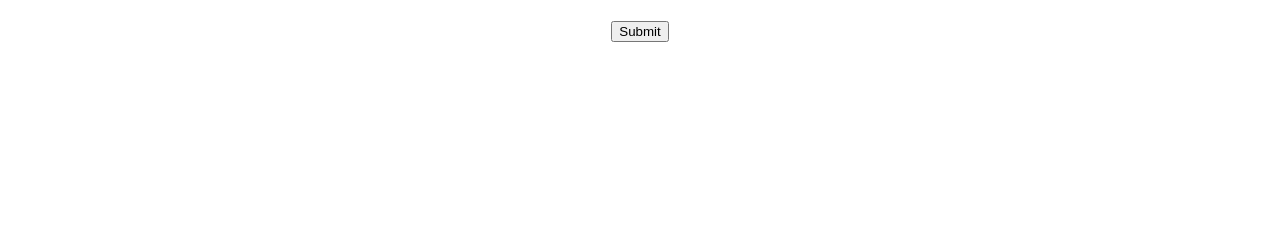
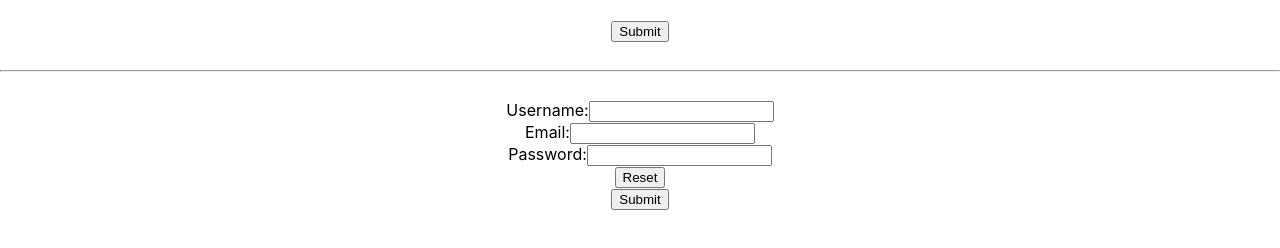
Before and after one commit to sukhpious/web-winter, a React (Create React App) app in the folder class/my-app/: page / in a window 1280 px wide. Shown: the part 212-460 px from the top of the page. Built offline with nearby package versions, Linux system fonts and the light colour scheme.

Commit message:
React Controlled Form

```diff
--- a/class/my-app/src/App.jsx
+++ b/class/my-app/src/App.jsx
@@ -6,6 +6,7 @@ import NameTag from "./components/NameTag";
 import Right from "./components/Right";
 import SplitPane from "./components/SplitPane";
 import HomeworkForm from "./components/HomeworkForm";
+import FormWithInput from "./components/FormWithInput";
 
 function App() {
 	const elementName = <NameTag name="Bob" age={15} />;
@@ -15,6 +16,11 @@ function App() {
 				<SplitPane left={<Left />} right={<Right />} />
 			</Layout>
 			<HomeworkForm />
+			<br />
+
+			<hr />
+			<br />
+			<FormWithInput />
 
 			{/* <div>{elementName}</div> */}
 			{/* <header className="App-header"> */}
--- /dev/null
+++ b/class/my-app/src/components/FormWithInput.jsx
@@ -0,0 +1,75 @@
+import React from "react";
+
+class FormWithInput extends React.Component {
+	constructor(props) {
+		super(props);
+		this.state = {
+			username: "",
+			email: "",
+			password: "",
+		};
+		this.handleSubmit = this.handleSubmit.bind(this);
+		this.resetFormFields = this.resetFormFields.bind(this);
+		this.handleChange = this.handleChange.bind(this);
+	}
+
+	handleSubmit(event) {
+		console.log("the information the user has filled in");
+		event.preventDefault();
+	}
+
+	handleChange(event) {
+		// const {name} = event.target
+		// const target = event.target;
+		// here on an onchange event
+		// taking value from three form fields every time
+		// one with value and two empty
+		// const value = target.value;
+		// const name = target.name;
+		// const email = target.name;
+		// const password = target.name;
+
+		// instead use destructing and get the one where change happen
+		const { name, value } = event.target;
+
+		this.setState({
+			[name]: value,
+			// [email]: value,
+			// [password]: value,
+		});
+	}
+
+	resetFormFields() {
+		this.setState({
+			username: "",
+			email: "",
+			password: "",
+		});
+	}
+	render() {
+		return (
+			<form onSubmit={this.handleSubmit}>
+				<label htmlFor="username">
+					Username:
+					<input type="text" name="username" value={this.state.username} onChange={this.handleChange} />
+				</label>
+				<br />
+				<label htmlFor="email">
+					Email:
+					<input type="email" name="email" value={this.state.email} onChange={this.handleChange} />
+				</label>
+				<br />
+				<label htmlFor="password">
+					Password:
+					<input type="password" name="password" value={this.state.password} onChange={this.handleChange} />
+				</label>
+				<br />
+				<input type="reset" value="Reset" onClick={this.resetFormFields} />
+				<br />
+				<input type="submit" value="Submit" />
+			</form>
+		);
+	}
+}
+
+export default FormWithInput;
```
